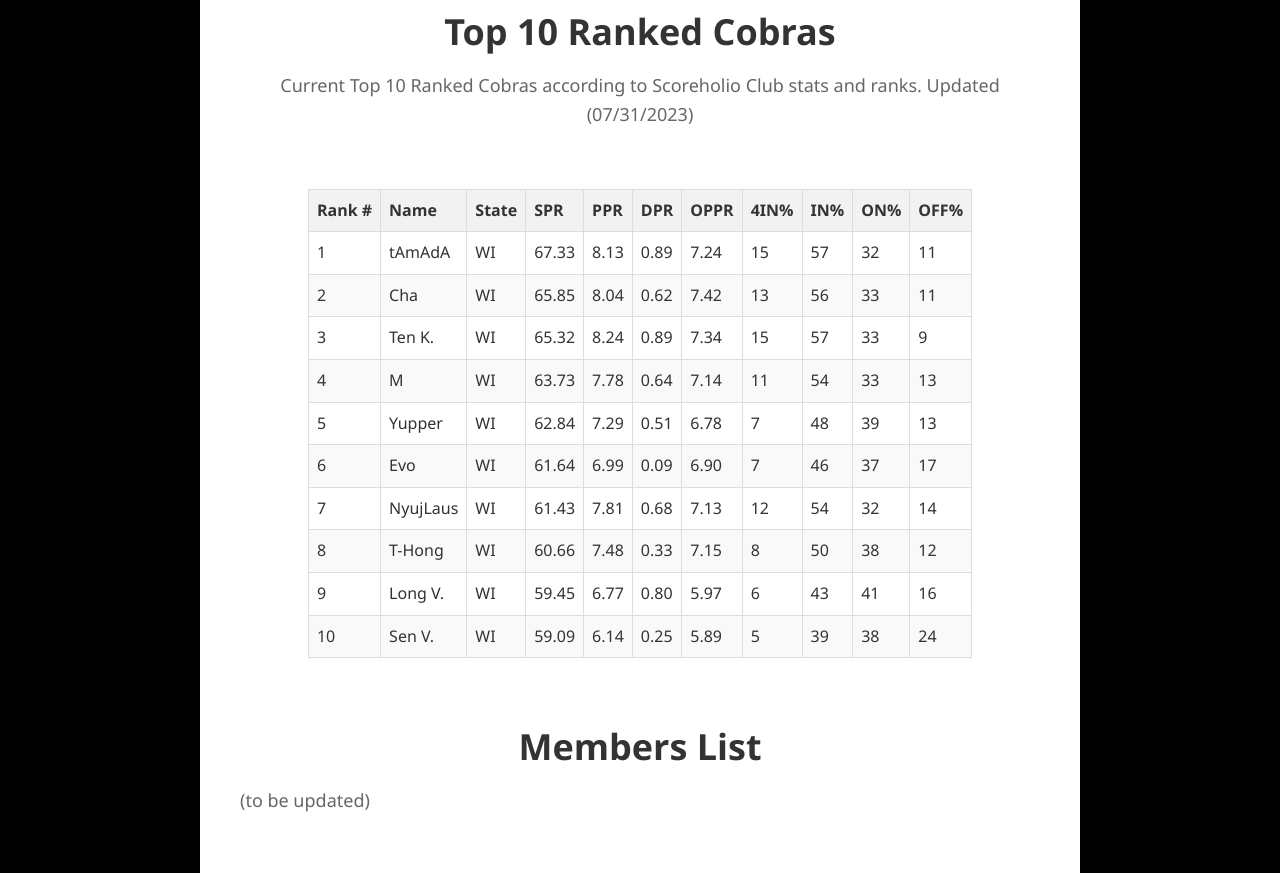
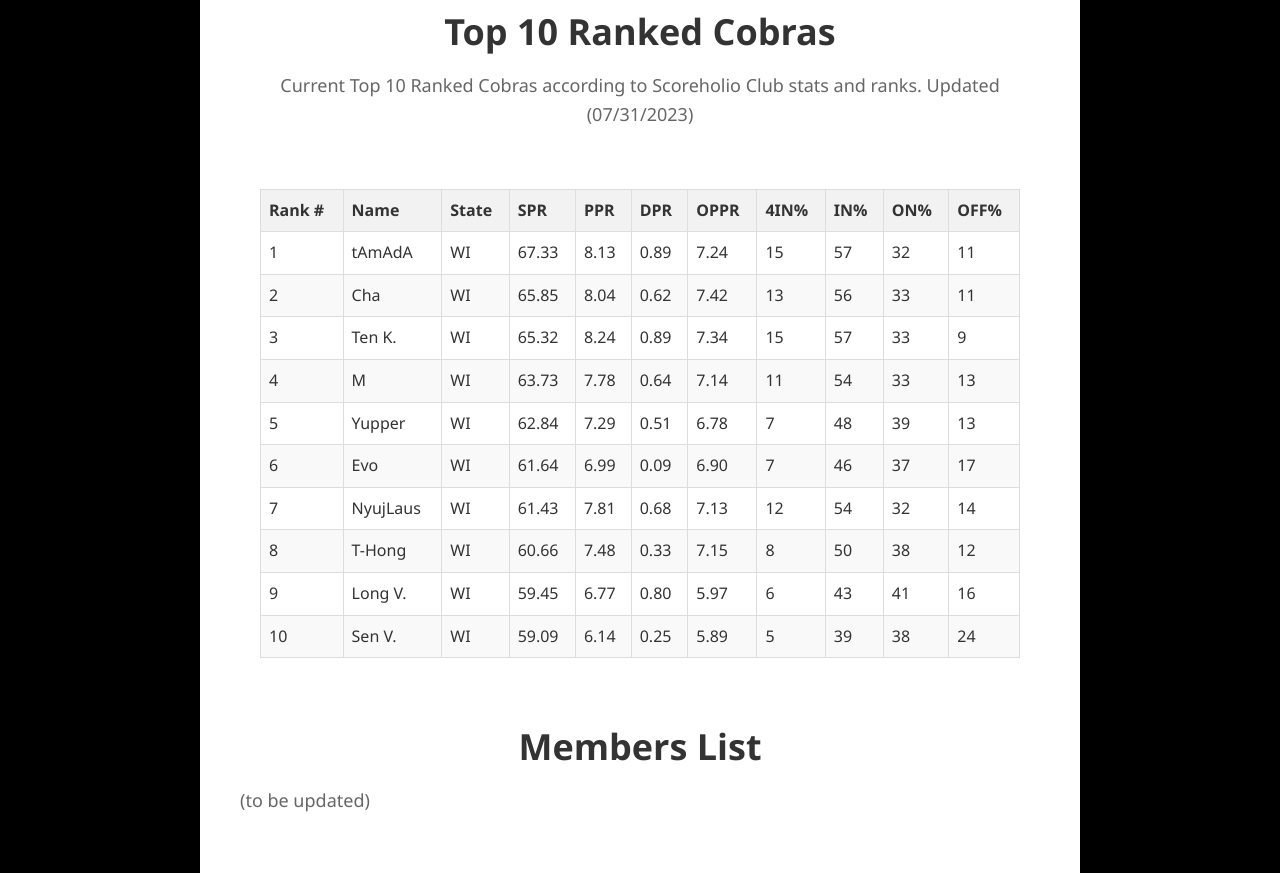
Before and after one commit to zang920/GBcobras, a plain HTML site: page index.html in a window 1280 px wide. Shown: the part 728-1601 px from the top of the page. Drawn offline with Linux system fonts and the light colour scheme.

Commit message:
Update styles.css

```diff
--- a/styles.css
+++ b/styles.css
@@ -168,7 +168,6 @@ img {
     display: flex;
     justify-content: center;
     padding: 20px;
-    width: 100%; /* Make the table fill the width of its container */
     max-width: 100%; /* Set maximum width to 100% of the parent element */
     overflow-x: auto; /* Enable horizontal scrolling if content overflows */
     box-sizing: border-box; /* Include padding and border in the total width */
@@ -177,7 +176,9 @@ img {
 
   .professional-table {
     border-collapse: collapse;
-    width: auto; /* Adjust the width of the table as needed */
+    width: 100%; /* Make the table fill the width of its container */
+    max-width: 100%; /* Set maximum width to prevent table from exceeding container */
+    /*width: auto;  Adjust the width of the table as needed */
   }
 
   /* Style the header row */
```
